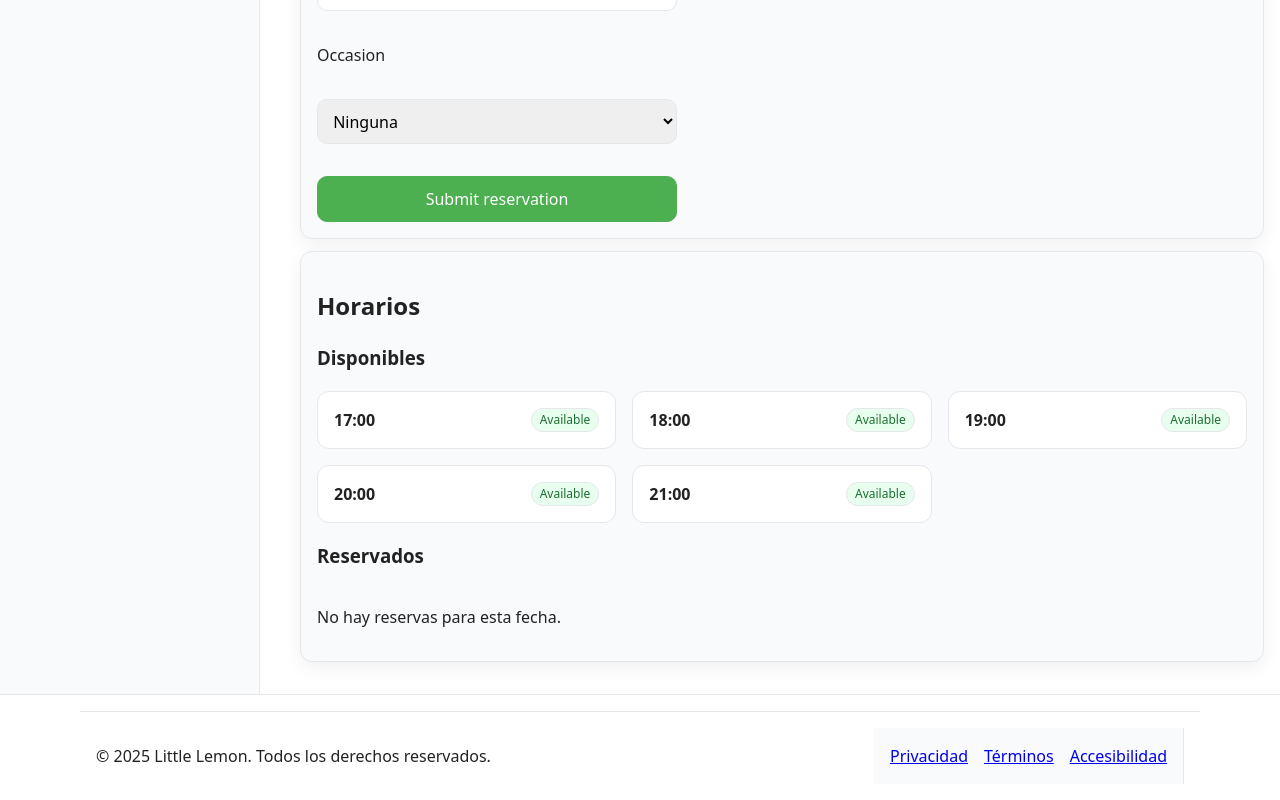
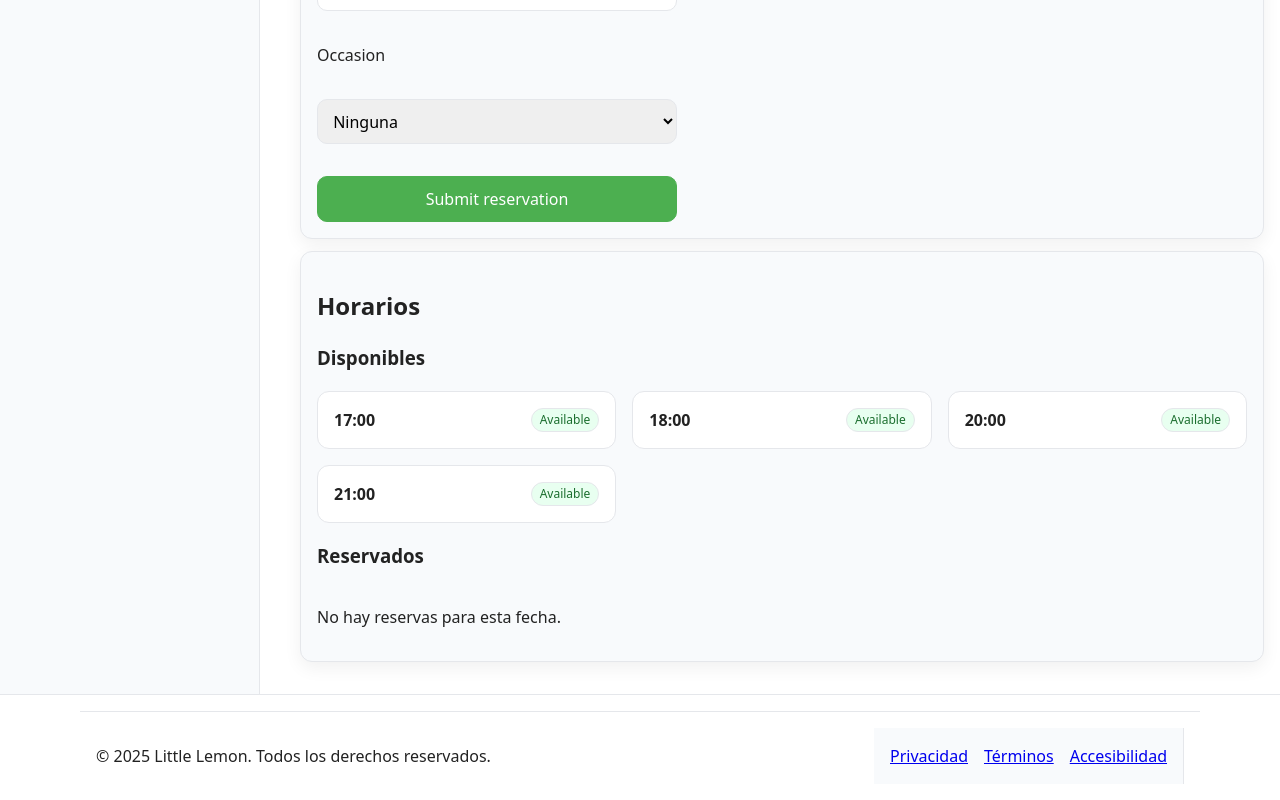
Before and after one commit to Edu2610/little_lemon_meta, a React (Create React App) app: page /booking in a window 1280 px wide. Shown: the part 676-1476 px from the top of the page. Built offline with nearby package versions, Linux system fonts and the light colour scheme.

Commit message:
now work api

```diff
--- a/public/index.html
+++ b/public/index.html
@@ -22,7 +22,10 @@
   <body>
     <noscript>You need to enable JavaScript to run this app.</noscript>
     <div id="root"></div>
-    <script src="https://raw.githubusercontent.com/courseraap/capstone/main/api.js"></script>
+    <!-- justo antes de </body> -->
+    <script src="https://cdn.jsdelivr.net/gh/courseraap/capstone@main/api.js"></script>
+
+
 
   </body>
 </html>
--- /dev/null
+++ b/src/api.js
@@ -0,0 +1,14 @@
+// API mock compatible con el curso (acepta Date)
+export function fetchAPI(dateObj) {
+  const base = ["17:00", "18:00", "19:00", "20:00", "21:00"];
+  if (!(dateObj instanceof Date)) return base;
+  const day = dateObj.getDate();
+  // pares: quitar 19:00; impares: quitar 20:00 (solo para ver cambios)
+  return base.filter((t) => (day % 2 === 0 ? t !== "19:00" : t !== "20:00"));
+}
+
+// Simulación de submit (éxito)
+export function submitAPI(formData) {
+  // console.log("submitAPI recibió:", formData);
+  return true;
+}
--- a/src/components/Main.jsx
+++ b/src/components/Main.jsx
@@ -5,37 +5,23 @@ import HomePage from "../pages/HomePage.jsx";
 import BookingPage from "../pages/BookingPage.jsx";
 import ConfirmedBooking from "../pages/ConfirmedBooking.jsx";
 
-/* Utilidades seguras para llamar a la API global */
-function safeFetchAPI(dateObj) {
-  try {
-    if (typeof window !== "undefined" && typeof window.fetchAPI === "function") {
-      return window.fetchAPI(dateObj);
-    }
-  } catch {}
-  return ["17:00", "18:00", "19:00", "20:00", "21:00"]; // fallback
-}
+// ⬇️ Importa tu API modular (no window.*)
+import { fetchAPI, submitAPI } from "../api";
 
-function safeSubmitAPI(formData) {
-  try {
-    if (typeof window !== "undefined" && typeof window.submitAPI === "function") {
-      return window.submitAPI(formData);
-    }
-  } catch {}
-  return false;
-}
 
-/* Estado inicial de horarios */
+/* Estado inicial de horarios: usa la API para "hoy" */
 export function initializeTimes() {
   const today = new Date();
-  return safeFetchAPI(today);
+  return fetchAPI(today);
 }
 
 /* Reducer conectado a la API */
 export function updateTimes(state, action) {
   switch (action.type) {
     case "date_changed": {
+      // payload: "YYYY-MM-DD"
       const dateObj = action.payload ? new Date(action.payload) : new Date();
-      return safeFetchAPI(dateObj);
+      return fetchAPI(dateObj);
     }
     case "slot_booked":
       return state.filter((t) => t !== action.payload);
@@ -51,10 +37,13 @@ export function updateTimes(state, action) {
 export default function Main() {
   const [availableTimes, dispatch] = useReducer(updateTimes, null, initializeTimes);
 
+  // Fecha por defecto (hoy) para que el form tenga horarios desde el inicio
   const todayStr = new Date().toISOString().slice(0, 10);
   const [selectedDate, setSelectedDate] = useState(todayStr);
 
+  // Mapa: { "YYYY-MM-DD": ["18:00","20:00"], ... }
   const [bookingsByDate, setBookingsByDate] = useState({});
+
   const navigate = useNavigate();
 
   const handleDateChange = (dateStr) => {
@@ -63,15 +52,16 @@ export default function Main() {
   };
 
   const submitForm = (formData) => {
-    const ok = safeSubmitAPI(formData);
+    const ok = submitAPI(formData);
     if (ok) {
+      // Actualiza estado local y disponibilidad
       setBookingsByDate((prev) => {
         const prevForDate = prev[formData.date] ?? [];
         return { ...prev, [formData.date]: [...prevForDate, formData.time] };
       });
       dispatch({ type: "slot_booked", payload: formData.time });
 
-      // Navegamos a la página de confirmación
+      // Navega a la página de confirmación con los datos
       navigate("/booking/confirmed", { state: formData, replace: true });
     } else {
       alert("No se pudo registrar la reserva. Intenta nuevamente.");
@@ -89,8 +79,8 @@ export default function Main() {
           element={
             <BookingPage
               availableTimes={availableTimes}
-              dispatchAvailableTimes={dispatch}
-              onSubmitReservation={submitForm}
+              dispatchAvailableTimes={dispatch}   // si tu form lo usa
+              onSubmitReservation={submitForm}    // ← usar submitForm
               selectedDate={selectedDate}
               onDateChange={handleDateChange}
               bookedTimes={bookedTimesForSelectedDate}
@@ -98,6 +88,7 @@ export default function Main() {
           }
         />
         <Route path="/booking/confirmed" element={<ConfirmedBooking />} />
+
         <Route path="/menu" element={<Navigate to="/" replace />} />
         <Route path="/about" element={<Navigate to="/" replace />} />
         <Route path="/contacto" element={<Navigate to="/" replace />} />
```
Also changed, not shown: src/components/api.js (deleted, +0 -8 lines).
